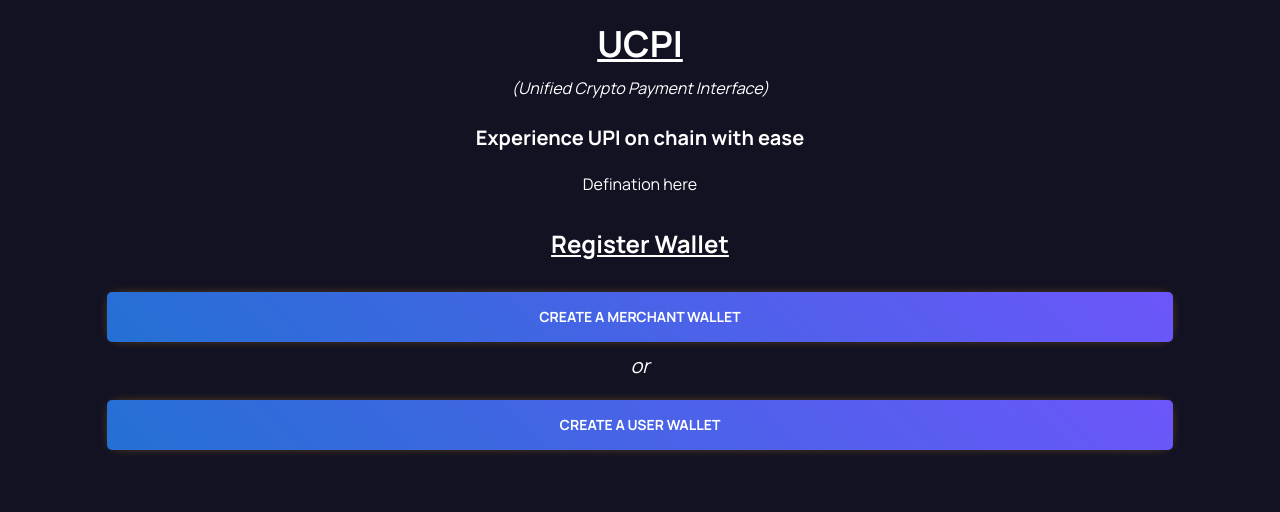
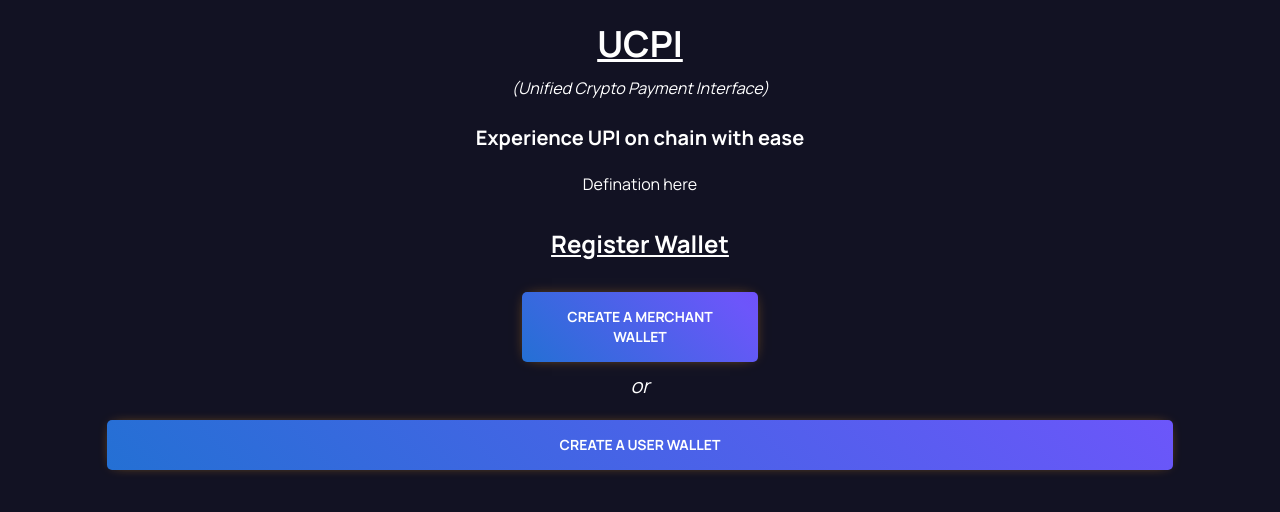
Before and after one commit to Dhruv-2003/SwiftUPI, a Next.js app in the folder frontend/: page / in a window 1280 px wide. Shown: the top 512 px of the page. Built offline with nearby package versions, Linux system fonts and the light colour scheme; what @rainbow-me/rainbowkit, wagmi would draw is missing.

Commit message:
add link

```diff
--- a/frontend/components/GenerateQR.jsx
+++ b/frontend/components/GenerateQR.jsx
@@ -13,7 +13,7 @@ export default function GenerateQR() {
           <Image className="my-auto blur-sm" src={sampleqr} alt="qr" />
           <div className="  mx-2 absolute top-[70px]">
             <button
-              onClick={()=>createQRCode()}
+              onClick={() => createQRCode()}
               type="button"
               className=" w-[120px]  bg-gradient-to-r from-teal-400 to-blue-500 hover:from-pink-500 hover:to-orange-500 text-white font-semibold px-6 py-3 rounded-md"
             >
--- a/frontend/pages/index.js
+++ b/frontend/pages/index.js
@@ -1,6 +1,7 @@
-import Head from 'next/head'
-import Image from 'next/image'
-import styles from '../styles/Home.module.css'
+import Head from "next/head";
+import Image from "next/image";
+import Link from "next/link";
+import styles from "../styles/Home.module.css";
 
 export default function Home() {
   return (
@@ -13,13 +14,13 @@ export default function Home() {
 
       <div className=" text-white">
         <h1 className="text-4xl text-center mt-6 font-bold underline">UCPI</h1>
-        <h1 className="text-center mx-auto italic mt-3">&#40;Unified Crypto Payment Interface&#41;</h1>
+        <h1 className="text-center mx-auto italic mt-3">
+          &#40;Unified Crypto Payment Interface&#41;
+        </h1>
         <h1 className="text-xl text-center mt-6 font-bold">
           Experience UPI on chain with ease
         </h1>
-        <p className="text-center mt-5">
-          Defination here
-        </p>
+        <p className="text-center mt-5">Defination here</p>
       </div>
 
       {/* <div className="mt-8">
@@ -28,7 +29,6 @@ export default function Home() {
 
       {/* render when user is already registered */}
 
-
       {/* render to ask user registeration */}
 
       <div className=" text-white flex flex-col px-4 py-6 text-center">
@@ -36,10 +36,12 @@ export default function Home() {
           Register Wallet
         </h2>
         <div className="mt-3 flex flex-col items-center justify-around text-xl font-bold">
-          <button className={`  text-sm mt-0 ${styles.btn}`}>
-            Create a Merchant Wallet
-          </button>
-          <span className="italic text-md font-normal" >or</span>
+          <Link href="/mregister" passHref>
+            <button className={`text-sm mt-0 ${styles.btn}`}>
+              Create a Merchant Wallet
+            </button>
+          </Link>
+          <span className="italic text-md font-normal">or</span>
           <button className={`  text-sm mt-0 ${styles.btn}`}>
             Create a User Wallet
           </button>
```
